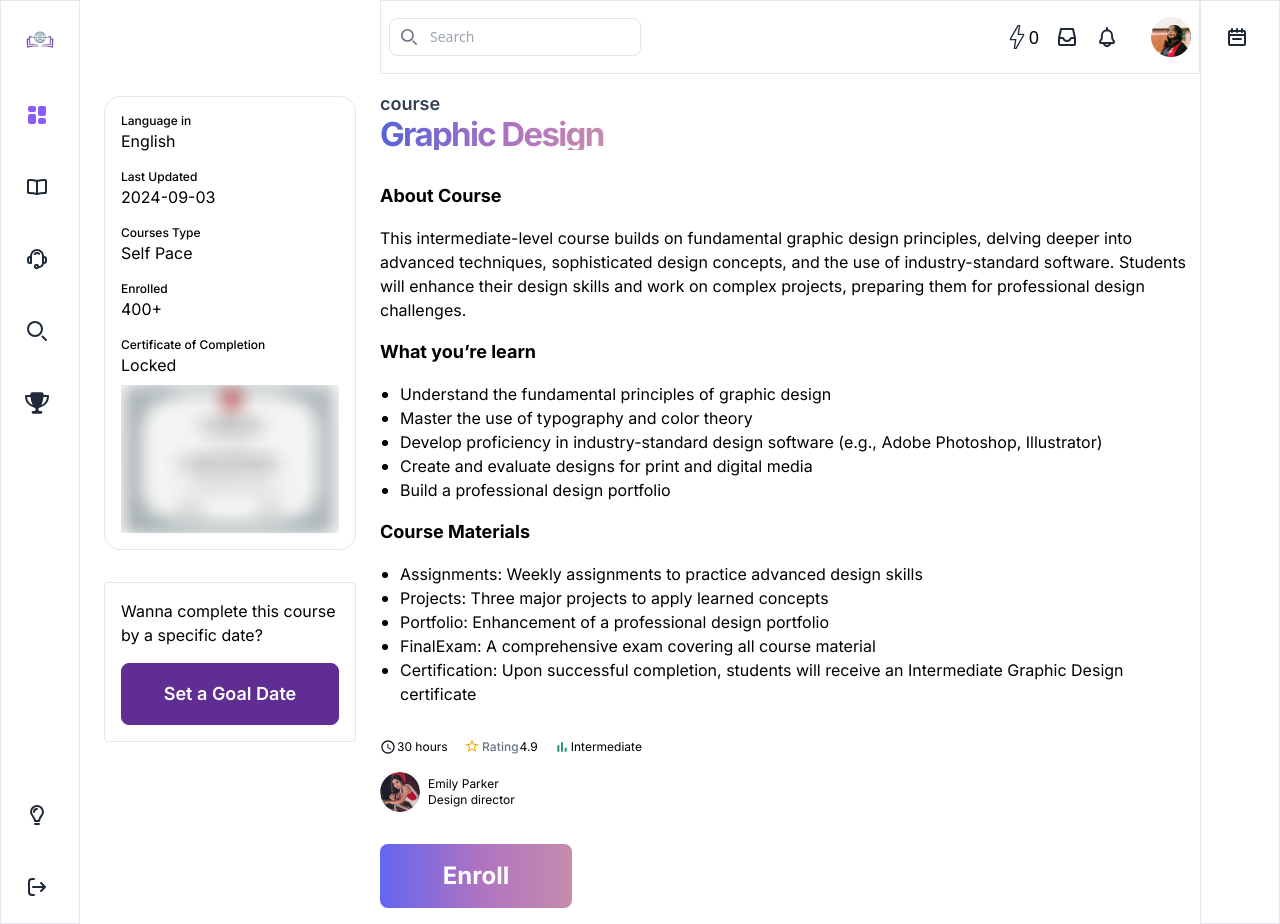
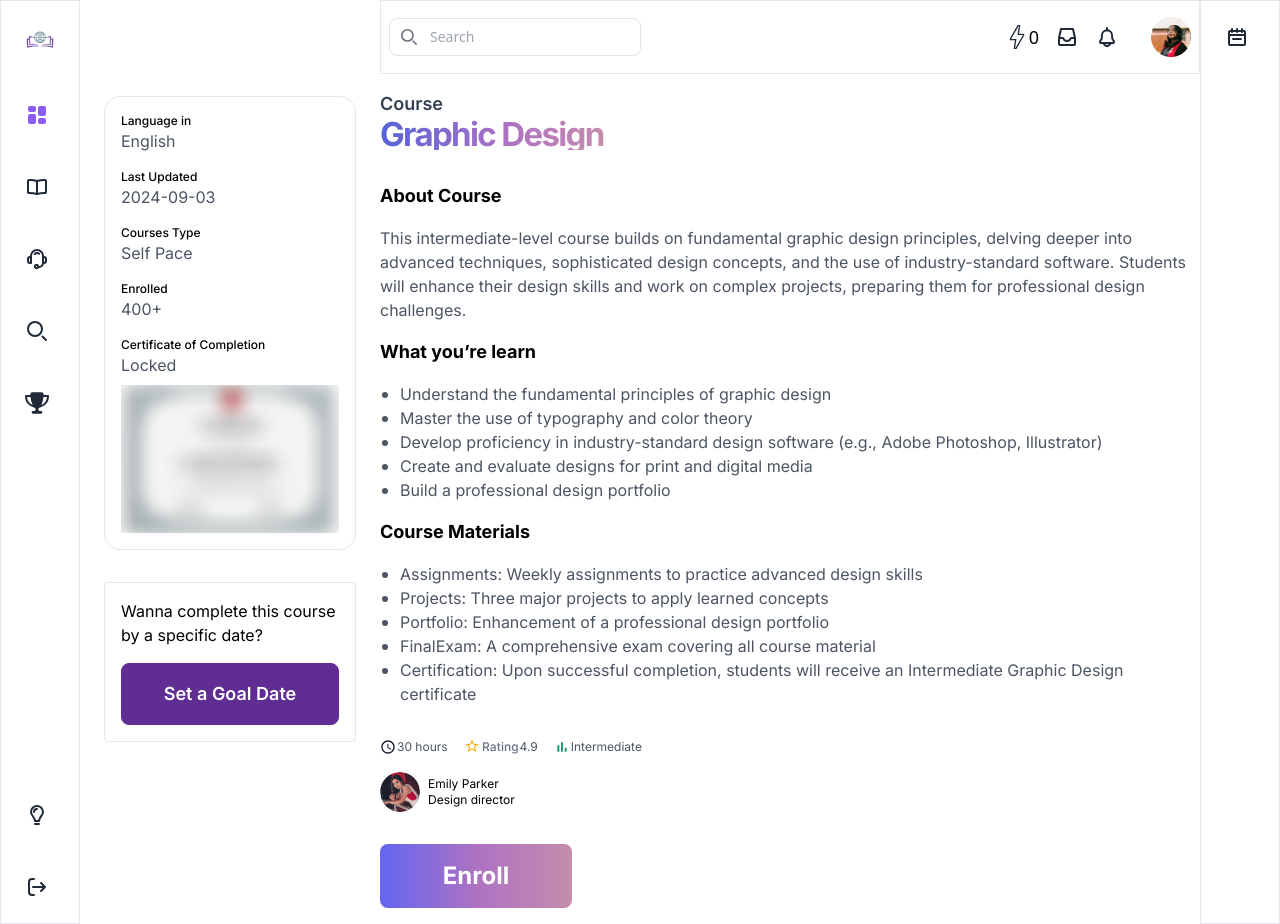
Before and after one commit to FevenSeyfu/Learnovation-by-innov8ors, a React (Vite) app in the folder Frontend/: page /dashboard/course/1 in a window 1280 px wide. Built offline with nearby package versions, Linux system fonts and the light colour scheme.

Commit message:
dark styling to course details

```diff
--- a/Frontend/src/components/Course/CourseDetail.jsx
+++ b/Frontend/src/components/Course/CourseDetail.jsx
@@ -40,7 +40,7 @@ const CourseDetail = () => {
       <div id="content" className="flex flex-col items-start  gap-8 ">
         <div id="heading">
           <p className="font-inter font-semibold text-lg text-[#344054] dark:text-white">
-            course
+            Course
           </p>
           <GradientPurpleHeading size={"bold"}>
             {course.title}
@@ -57,6 +57,7 @@ const CourseDetail = () => {
           >
             About Course
           </Typography>
+          <div className="text-gray-600 dark:text-gray-400">
           <Typography
             tag={"p"}
             weight={"regular"}
@@ -66,6 +67,7 @@ const CourseDetail = () => {
           >
             {course.description}
           </Typography>
+          </div>
           <Typography
             tag={"h3"}
             weight={"bold"}
@@ -75,6 +77,7 @@ const CourseDetail = () => {
           >
             What you’re learn
           </Typography>
+          <div className="text-gray-600 dark:text-gray-400">
           <ul className="list-disc pl-5">
             {course.whatYouWillLearn.map((item, index) => (
               <li key={index}>
@@ -90,6 +93,7 @@ const CourseDetail = () => {
               </li>
             ))}
           </ul>
+          </div>
           <Typography
             tag={"h3"}
             weight={"bold"}
@@ -99,6 +103,7 @@ const CourseDetail = () => {
           >
             Course Materials
           </Typography>
+          <div className="text-gray-600 dark:text-gray-400">
           <ul className="list-disc pl-5">
             {Object.entries(course.courseMaterials).map(([key, value]) => (
               <li key={key}>
@@ -114,9 +119,10 @@ const CourseDetail = () => {
               </li>
             ))}
           </ul>
+          </div>
         </div>
-        <div className="flex flex-col gap-4">
-          <div id="meta" className="flex flex-row flex-wrap items-center gap-4">
+        <div className="flex flex-col gap-4 ">
+          <div id="meta" className="flex flex-row flex-wrap items-center gap-4 text-gray-600 dark:text-gray-500">
           <CourseMeta duration={course.duration} rating={course.rating} level={course.level}/>
           </div>
 
--- a/Frontend/src/components/Course/CourseInfo.jsx
+++ b/Frontend/src/components/Course/CourseInfo.jsx
@@ -40,7 +40,7 @@ const CourseInfo = () => {
     alert("Claim certificate");
   };
   return (
-    <div className="p-4 border rounded-2xl flex flex-col gap-2">
+    <div className="p-4 border rounded-2xl flex flex-col gap-2 dark:border-gray-700">
       <div className="text-left flex flex-col gap-4">
         <div>
           <Typography
@@ -52,6 +52,7 @@ const CourseInfo = () => {
           >
             Language in
           </Typography>
+          <div className="text-gray-600 dark:text-gray-400">
           <Typography
             tag={"p"}
             weight={"regular"}
@@ -61,6 +62,7 @@ const CourseInfo = () => {
           >
             {course.language}
           </Typography>
+          </div>
         </div>
         <div>
           <Typography
@@ -72,6 +74,7 @@ const CourseInfo = () => {
           >
             Last Updated
           </Typography>
+          <div className="text-gray-600 dark:text-gray-400">
           <Typography
             tag={"p"}
             weight={"regular"}
@@ -81,6 +84,7 @@ const CourseInfo = () => {
           >
             {course.lastUpdated}
           </Typography>
+          </div>
         </div>
         <div>
           <Typography
@@ -92,6 +96,7 @@ const CourseInfo = () => {
           >
             Courses Type
           </Typography>
+          <div className="text-gray-600 dark:text-gray-400">
           <Typography
             tag={"p"}
             weight={"regular"}
@@ -101,6 +106,7 @@ const CourseInfo = () => {
           >
             {course.courseType}
           </Typography>
+          </div>
         </div>
         <div>
           <Typography
@@ -112,6 +118,7 @@ const CourseInfo = () => {
           >
             Enrolled
           </Typography>
+          <div className="text-gray-600 dark:text-gray-400">
           <Typography
             tag={"p"}
             weight={"regular"}
@@ -121,6 +128,7 @@ const CourseInfo = () => {
           >
             {course.learnersEnrolled}
           </Typography>
+          </div>
         </div>
         <div>
           <Typography
@@ -132,6 +140,7 @@ const CourseInfo = () => {
           >
             Certificate of Completion
           </Typography>
+          <div className="text-gray-600 dark:text-gray-400">
           <Typography
             tag={"p"}
             weight={"regular"}
@@ -141,6 +150,7 @@ const CourseInfo = () => {
           >
             {course.isCompleted ? "Completed" : "Locked"}
           </Typography>
+          </div>
         </div>
       </div>
       <img src={certificateHidden} alt="Certificate Preview" className="w-60" />
--- a/Frontend/src/components/Course/SetGoal.jsx
+++ b/Frontend/src/components/Course/SetGoal.jsx
@@ -72,7 +72,7 @@ const SetGoal = () => {
   }
 
   return (
-    <div className='p-4 border rounded text-left flex flex-col gap-4'>
+    <div className='p-4 border rounded text-left flex flex-col gap-4 dark:border-gray-700'>
       <Typography
         tag={"p"}
         weight={"regular"}
```
